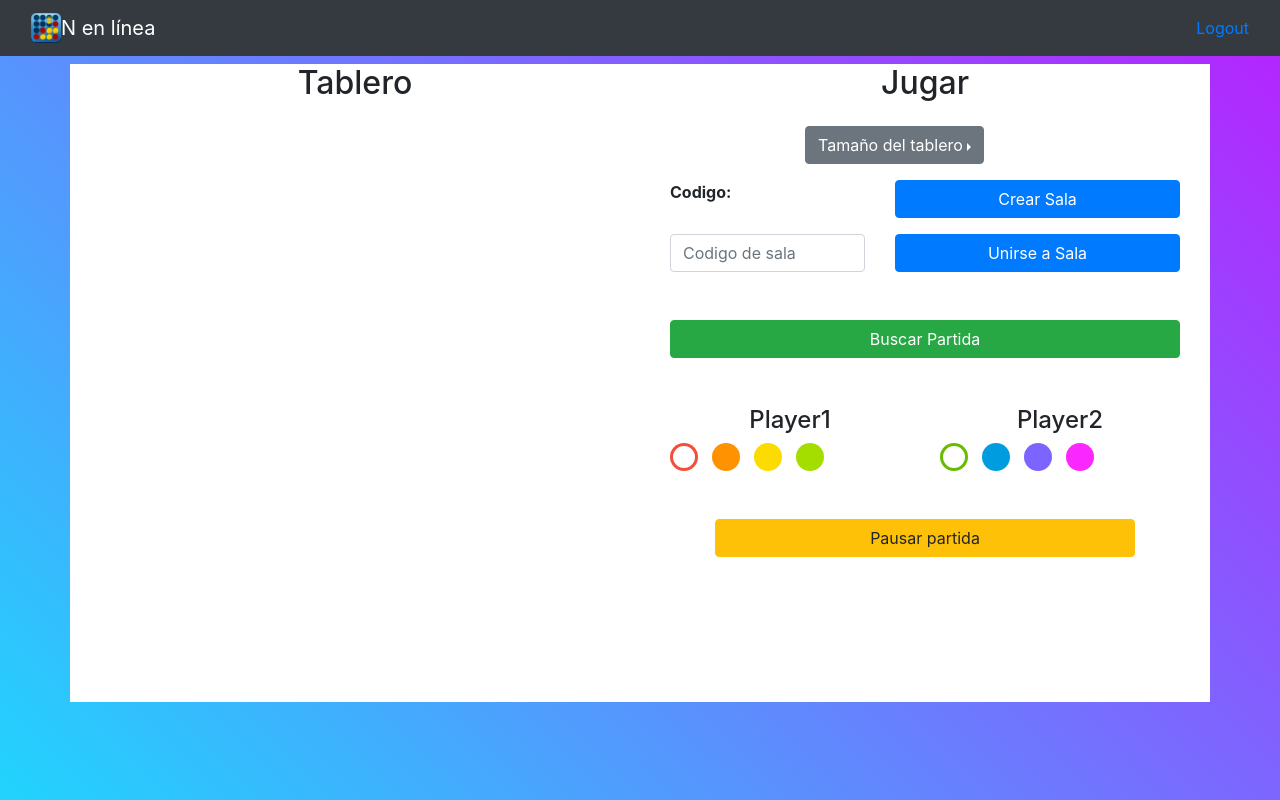
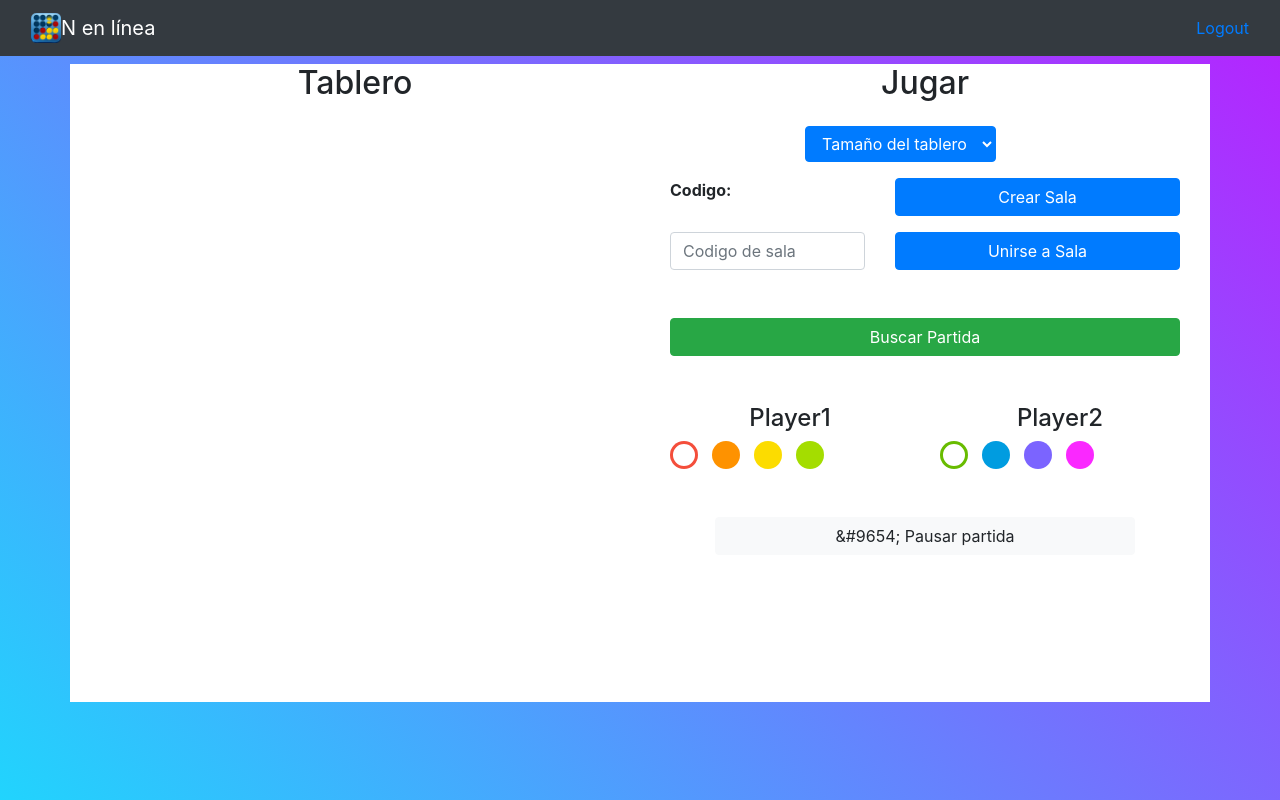
Before and after one commit to laen03/4-en-linea-frontend, a React (Create React App) app: page /dashboard/play in a window 1280 px wide. Built offline with nearby package versions, Linux system fonts and the light colour scheme.

Commit message:
Cambios en el gameroom
Se cambió el Dropdown por un "select" de HTML y se cambió el botón de pausar/reanudar partida

```diff
--- a/src/views/GameRoom/GameRoom.module.css
+++ b/src/views/GameRoom/GameRoom.module.css
@@ -2,10 +2,6 @@
     height: 70vh;
 }
 
-.dropDown{
-    background-color: blue;
-    color: white;
-}
 
 table { margin: 0 auto; }
 
--- a/src/views/GameRoom/GameRoom.tsx
+++ b/src/views/GameRoom/GameRoom.tsx
@@ -7,7 +7,7 @@ import { getAuthUser } from '../../services'
 import config from '../../envConfig';
 import style from './GameRoom.module.css';
 import ReactLoading from 'react-loading';
-import {Dropdown, DropdownItem, DropdownMenu, DropdownToggle} from 'reactstrap'
+import { Dropdown, DropdownItem, DropdownMenu, DropdownToggle } from 'reactstrap'
 const io = require('socket.io-client');
 
 enum RoomState {
@@ -31,9 +31,10 @@ export class GameRoom extends Component {
       player2: {},
       colorPlayer1: '#F44E3B',
       colorPlayer2: '#68BC00',
-      seg:'',
+      seg: '',
       dropdown: false, //para el select del tamaño del tablero,
-      selectedBoardSize: 8
+      selectedBoardSize: 8,
+      playPauseBtn: ' &#9654; Pausar partida '
     };
 
     this.board = []
@@ -76,8 +77,8 @@ export class GameRoom extends Component {
    * Detecta cuando una sala acabo.
    * @param data
    */
-  finishGameRoom = (data:any) =>{
-    this.setState({roomState: RoomState.FINISH})
+  finishGameRoom = (data: any) => {
+    this.setState({ roomState: RoomState.FINISH })
   }
 
   /**
@@ -116,7 +117,7 @@ export class GameRoom extends Component {
         picture: this.state.user.data.picture
       }
     });
-    this.setState({roomState: RoomState.WAITING,board:null})
+    this.setState({ roomState: RoomState.WAITING, board: null })
 
     this.state.socket.on('searchedGame', (data: any) => {
       if (data.searching) {
@@ -126,16 +127,20 @@ export class GameRoom extends Component {
     });
   }
 
-  private openCloseDropdown=()=>{
-      this.setState({dropdown:!this.state.dropdown});
+  private openCloseDropdown = () => {
+    this.setState({ dropdown: !this.state.dropdown });
   }
 
   sendBoardSize(size: number) {
-    this.setState({selectedBoardSize: size});
+    this.setState({ selectedBoardSize: size });
   }
 
-  pauseGame(){
-    console.log("Still working on it...")
+  pauseGame() {
+    if (this.state.playPauseBtn == ' &#9654; Pausar partida '){
+      this.setState({ playPauseBtn: ' &#9654; Reanudar partida ' })
+    }else{
+      this.setState({ playPauseBtn: ' &#9654; Pausar partida ' })
+    }
   }
 
   render() {
@@ -146,7 +151,7 @@ export class GameRoom extends Component {
             <h2 className="text-center">Tablero</h2>
             {(this.state.roomState == RoomState.WAITING) ?
               (<ReactLoading type="bubbles" className="m-auto" color="#2395FF" height={'100px'} width={'100px'} />) :
-              (this.state.roomState == RoomState.PLAYING || this.state.roomState == RoomState.FINISH?
+              (this.state.roomState == RoomState.PLAYING || this.state.roomState == RoomState.FINISH ?
                 (<Board
                   matchTime={15}
                   gameRule={this.state.gamerule}
@@ -156,14 +161,14 @@ export class GameRoom extends Component {
                     color: this.state.colorPlayer2,
                     picture: this.state.player2.picture,
                     username: this.state.player2.username,
-                    win:false
+                    win: false
                   }}
                   player1={{
                     id: this.state.user.data.id,
                     color: this.state.colorPlayer1,
                     picture: this.state.user.data.picture,
                     username: this.state.user.data.username,
-                    win:false
+                    win: false
                   }}
                   onFinish={this.finishGameRoom}
                 />) :
@@ -173,21 +178,17 @@ export class GameRoom extends Component {
             <h2 className="text-center">Jugar</h2>
             <div className={`container-fluid mb-3 ${style.gameRoom}`}>
               <div className='row mt-4'>
-                  <div className='col-3'></div>
-                  <div className='col-6'>
-                    <Dropdown isOpen={this.state.dropdown} toggle={this.openCloseDropdown} direction='right'>
-                      <DropdownToggle caret>
-                        Tamaño del tablero
-                      </DropdownToggle>
+                <div className='col-3'></div>
+                <div className='col-6'>
 
-                      <DropdownMenu>
-                      <DropdownItem header>Elige el tamaño</DropdownItem>
-                          <DropdownItem onClick={()=>this.sendBoardSize(6)}>6x6</DropdownItem>
-                          <DropdownItem onClick={()=>this.sendBoardSize(8)}>8x8</DropdownItem>
-                          <DropdownItem onClick={()=>this.sendBoardSize(10)}>10x10</DropdownItem>
-                      </DropdownMenu>
-                    </Dropdown>
-                  </div>
+                  <select name="boardSize" id="boardSize" className={`btn btn-primary`} onChange={(e:any)=>this.sendBoardSize(e.target.value)}>
+                    <option value="8">Tamaño del tablero</option>
+                    <option value="6">6x6</option>
+                    <option value="8">8x8</option>
+                    <option value="10">10x10</option>
+                  </select>
+
+                </div>
               </div>
               <div className="row mt-3">
                 <div className="col-12 col-md-5">
@@ -206,12 +207,12 @@ export class GameRoom extends Component {
                 <div className="col-12 col-md-7">
                   <button disabled={!(this.state.roomState == RoomState.IDEL || this.state.roomState == RoomState.FINISH)} className="btn btn-block btn-primary" onClick={(e) => this.joinGameRoom()}>
                     Unirse a Sala
-                    </button>
+                  </button>
                 </div>
               </div>
               <div className="row mt-5">
                 <div className="col-12">
-                  <button disabled={ !(this.state.roomState == RoomState.IDEL || this.state.roomState == RoomState.FINISH)} className="btn btn-success btn-block" onClick={(e) => this.searchGameRoom()}>
+                  <button disabled={!(this.state.roomState == RoomState.IDEL || this.state.roomState == RoomState.FINISH)} className="btn btn-success btn-block" onClick={(e) => this.searchGameRoom()}>
                     Buscar Partida
                     </button>
                 </div>
@@ -235,8 +236,8 @@ export class GameRoom extends Component {
               <div className="row mt-5">
                 <div className="col-1"></div>
                 <div className="col-10">
-                  <button className="btn btn-warning btn-block" onClick={(e) => this.searchGameRoom()}>
-                    Pausar partida
+                  <button id="playPauseBtn" className="btn btn-light btn-block" onClick={(e) => this.pauseGame()}>
+                  {this.state.playPauseBtn}
                   </button>
                 </div>
                 <div className="col-1"></div>
```
Also changed, not shown: src/components/Board/rules/NLine.rule.ts (line endings or trailing spaces).
